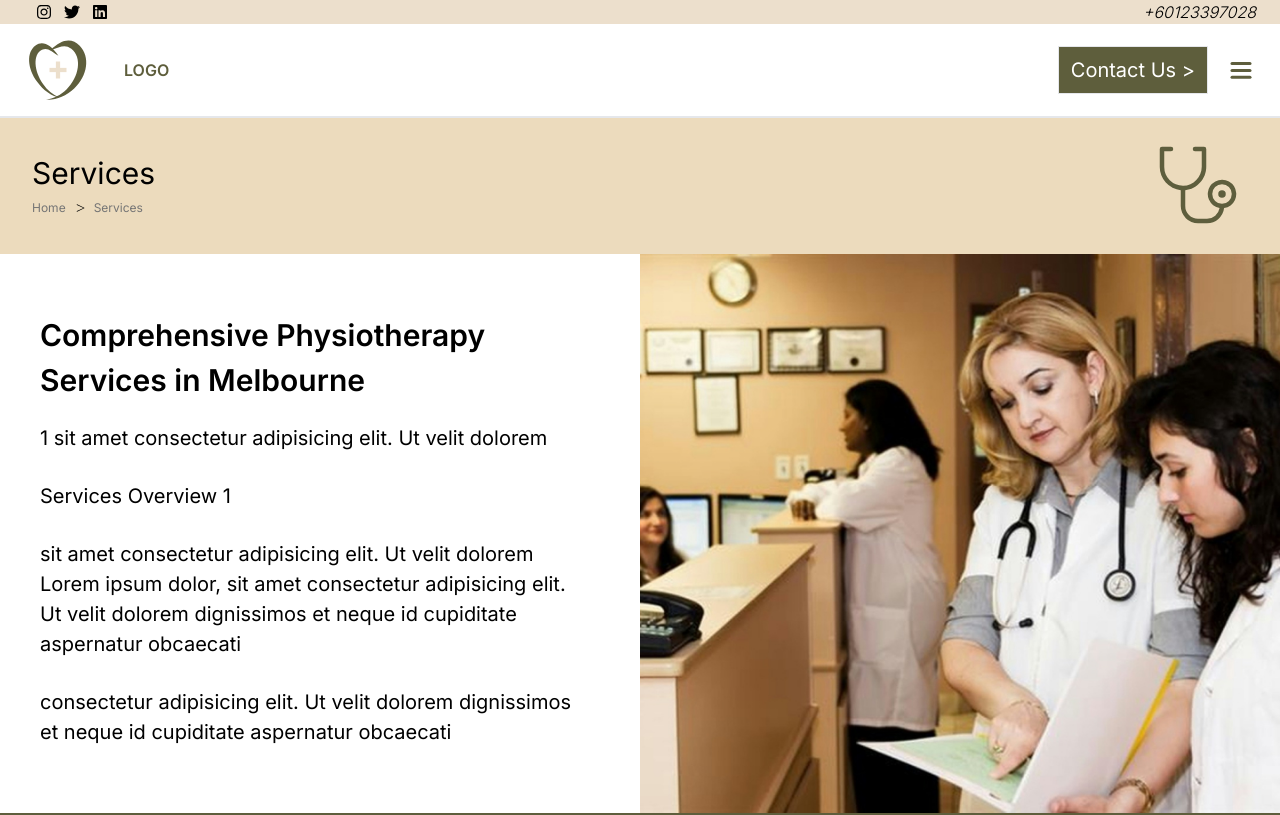
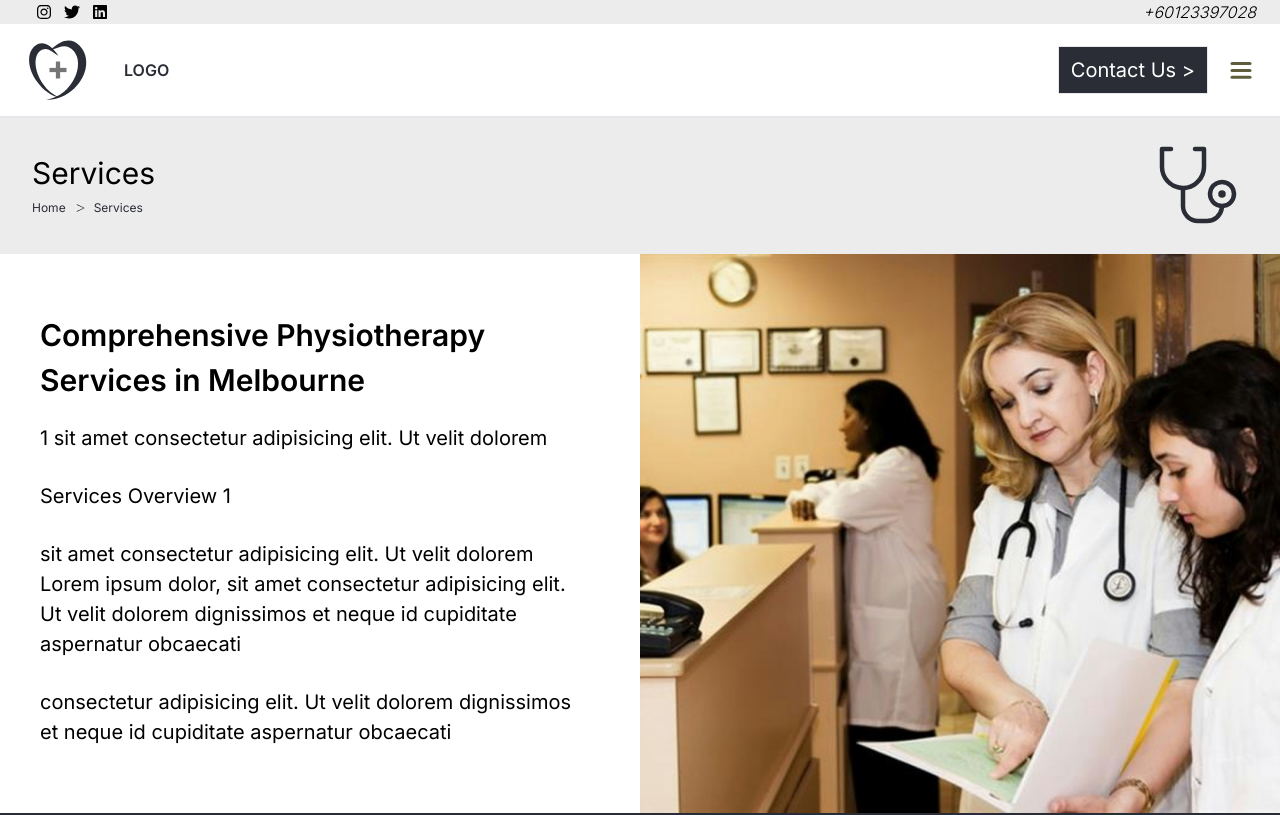
Before and after one commit to ZohaibAliJerov/Clinic-Website-Next.js-, a Next.js app: page /services/1 in a window 1280 px wide. Shown: the top 815 px of the page. Built offline with nearby package versions, Linux system fonts and the light colour scheme.

Commit message:
theme changed

```diff
--- a/src/components/contact_form.jsx
+++ b/src/components/contact_form.jsx
@@ -3,7 +3,7 @@ import Button from "./custom_button";
 
 const ContactForm = () => {
   return (
-    <div className="w-[100%]  bg-[#ECDFCC] py-[80px]">
+    <div className="w-[100%]  bg-[#ECECEC] py-[80px]">
       <h1 className="text-[40px] font-normal flex justify-center">
         Send an Inquiry
       </h1>
--- a/src/components/custom_button.jsx
+++ b/src/components/custom_button.jsx
@@ -1,17 +1,17 @@
-import React from 'react';
+import React from "react";
 
 const button = (props) => {
-  const baseClasses = 'border text-[20px] px-3 py-2';
+  const baseClasses = "border text-[20px] px-3 py-2";
   const colorClasses = {
-    white: 'text-black bg-white hover:bg-[#5E5E3C] hover:text-white',
+    white: "text-black bg-white hover:bg-[#5E5E3C] hover:text-white",
     golden:
-      'text-white bg-[#5E5E3C] hover:bg-white hover:text-[#5E5E3C] hover:border-[#5E5E3C]',
+      "text-white bg-[#2A2D36] hover:bg-white hover:text-[#2A2D36] hover:border-[#2A2D36]",
   };
 
   return (
     <button
       className={`${baseClasses} ${
-        colorClasses[props.color] || 'bg-gray-500 hover:bg-gray-700'
+        colorClasses[props.color] || "bg-gray-500 hover:bg-gray-700"
       }`}
     >
       {props.btnText}
--- a/src/components/divider_text.jsx
+++ b/src/components/divider_text.jsx
@@ -9,7 +9,7 @@ import { useInView } from "react-intersection-observer";
 const DividerText = (props) => {
   const baseClass = "flex h-[320px]";
   const bgColors = {
-    darkGolden: "bg-[#5E5E3C] ",
+    darkGolden: "bg-[#2A2D36] ",
     lightGolden: "bg-[#ECDFCC]",
   };
   const textColors = {
--- a/src/components/footer.jsx
+++ b/src/components/footer.jsx
@@ -12,7 +12,7 @@ import { FaInstagram } from "react-icons/fa";
 
 const Footer = () => {
   return (
-    <footer className="bg-[#5E5E3C] py-10">
+    <footer className="bg-[#2A2D36] py-10">
       <div className="grid grid-cols-1 pl-10 md:grid-cols-3 gap-8">
         <div className="flex flex-col space-y-4">
           <h2 className="text-2xl font-bold text-white">Clinic Name</h2>
--- a/src/components/main_text.jsx
+++ b/src/components/main_text.jsx
@@ -46,7 +46,6 @@ const MainText = (props) => {
               duration: 1.5,
               ease: [0.6, -0.05, 0.01, 0.99],
             }}
-            // className={`${sizes[props.textSize]} $colors[props.textColor]`}
             className={`$colors[props.textColor]`}
           >
             {props.subTitle}
@@ -61,20 +60,20 @@ const MainText = (props) => {
             className="my-8 md:my-10 w-[13rem]"
           >
             <Link href="/services">
-              <p className="text-[15px] md:text-[20px] font-normal text-[#A08A7F] hover:text-[#5E5E3C]">
+              <p className="text-[15px] md:text-[20px] font-normal text-[#757575] hover:text-[#363630]">
                 {props.link1}
               </p>
             </Link>
 
             <p
-              className="text-[15px] md:text-[20px] font-normal text-[#A08A7F] hover:text-[#5E5E3C] cursor-pointer"
+              className="text-[15px] md:text-[20px] font-normal text-[#757575] hover:text-[#363630] cursor-pointer"
               onClick={() => scrollToSection("team")}
             >
               {props.link2}
             </p>
 
             <p
-              className="text-[15px] md:text-[20px] font-normal text-[#A08A7F] hover:text-[#5E5E3C] cursor-pointer"
+              className="text-[15px] md:text-[20px] font-normal text-[#757575] hover:text-[#363630] cursor-pointer"
               onClick={() => scrollToSection("contact")}
             >
               {props.link3}
--- a/src/components/navbar.jsx
+++ b/src/components/navbar.jsx
@@ -1,6 +1,6 @@
 "use client";
 import React, { useEffect, useState } from "react";
-import logo from "../../public/Images/logo.svg";
+import logo from "../../public/svgs/logodark.svg";
 import { FaInstagram } from "react-icons/fa";
 import { FaTwitter } from "react-icons/fa";
 import { FaLinkedin } from "react-icons/fa";
@@ -24,7 +24,7 @@ export default function Navbar() {
 
   return (
     <div>
-      <div className="flex justify-between px-[24px] bg-[#ECDFCC] ">
+      <div className="flex justify-between px-[24px] bg-[#ECECEC] ">
         <div className="flex justify-between items-center">
           <span className="pl-3">
             <FaInstagram />
@@ -47,7 +47,7 @@ export default function Navbar() {
             className="flex items-center space-x-3 rtl:space-x-reverse"
           >
             <Image src={logo} width={68} height={68} alt="logo error" />
-            <h1 className="text-20 text-[#5E5E3C] pl-5 font-semibold">LOGO</h1>
+            <h1 className="text-20 text-[#2A2D36] pl-5 font-semibold">LOGO</h1>
           </Link>
           <div className="flex w-170 justify-between">
             <div
--- a/src/components/services_bar.jsx
+++ b/src/components/services_bar.jsx
@@ -4,19 +4,19 @@ import { PiGreaterThanLight } from "react-icons/pi";
 
 const ServicesBar = () => {
   return (
-    <div className="flex justify-between h-[136px] w-[100%] bg-[#ECDBBD]">
+    <div className="flex justify-between h-[136px] w-[100%] bg-[#ECECEC]">
       <div className="px-8 py-4 flex flex-col justify-center">
         <h1 className="text-3xl">Services</h1>
-        <p className="flex items-center pt-2 text-[#757575] text-[12px]">
+        <p className="flex items-center pt-2 text-[#2A2D36] text-[12px]">
           Home
-          <span className="px-2 text-black">
+          <span className="px-2 color-[#2A2D36]">
             <PiGreaterThanLight />
           </span>
           Services
         </p>
       </div>
       <div className="pr-10 py-4 ">
-        <PiStethoscopeLight className="text-8xl" color="#5e5e3d" />
+        <PiStethoscopeLight className="text-8xl" color="#2A2D36" />
       </div>
     </div>
   );
--- a/src/components/services_cards.jsx
+++ b/src/components/services_cards.jsx
@@ -100,19 +100,19 @@ const StyledHeading = styled.h2`
 `;
 
 const StyledCard = styled(Card)`
-  background-color: #ecdbbd;
+  background-color: #ececec;
 `;
 
 const StyledButton = styled(Button)`
   width: 10rem;
   height: 3rem;
-  border: 2px solid #5e5e3c;
-  color: #003366;
+  border: 2px solid #2a2d36;
+  color: #2a2d36;
   background-color: transparent;
   font-weight: 600;
   transition: background-color 0.3s, color 0.3s;
   &:hover {
-    background-color: #5e5e3c;
+    background-color: #2a2d36;
     color: #ffffff;
   }
 `;
@@ -128,12 +128,13 @@ const ServicesGrid = styled.div`
 const StyledLoadMoreButton = styled(Button)`
   width: 200px;
   height: 50px;
-  background-color: #ecdbbd;
-  color: #003366;
+  background-color: transparent;
+  color: #2a2d36;
   font-weight: 600;
+  border: 2px solid #2a2d36;
   transition: background-color 0.3s, color 0.3s;
   &:hover {
-    background-color: #5e5e3c;
+    background-color: #2a2d36;
     color: #ffffff;
   }
 `;
```
Also changed, not shown: public/svgs/logodark.svg (added).
